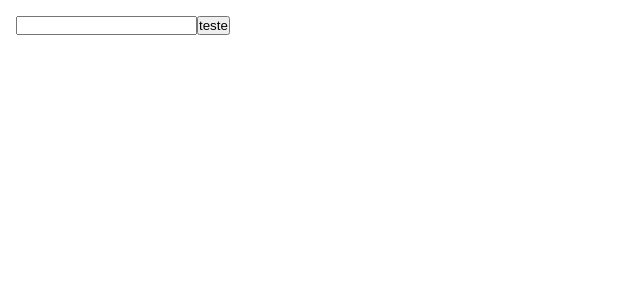
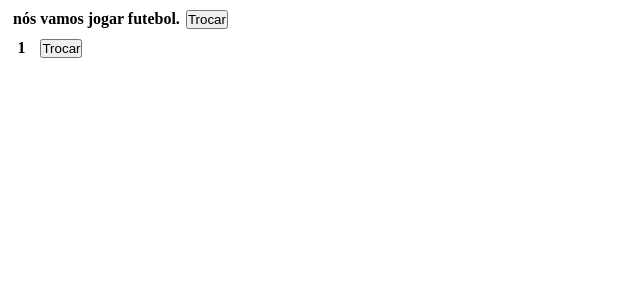
Before and after one commit to Meds-Mauricio/aulas-FPR, a React (Create React App) app in the folder my-app/: page / in a window 1280 px wide. Shown: the top 300 px of the page, without its empty margins (0-640 px from the left). Built offline with nearby package versions, Linux system fonts and the light colour scheme.

Commit message:
aula-useState

```diff
--- a/my-app/src/App.css
+++ b/my-app/src/App.css
@@ -1,20 +1,27 @@
-*{
+* {
     margin: 0;
     padding: 0;
     box-sizing: border-box;
 }
-form {
-    margin: 1rem;
-    display: flex;
-    margin-bottom: 2rem;
-    height: auto;
+
+.box {
+    width: 300px;
 }
 
-.input {
+.frase {
     display: flex;
-    flex-direction: column;
+    margin: 10px 10px;
+    width: 221px;
+    flex-direction: row;
+    justify-content: space-around;
+    font-weight: bold;
 }
 
-.input-1 {
-margin-bottom: 1rem;
+.matematica {
+    display: flex;
+    margin: 10px 10px;
+    width: 80px;
+    flex-direction: row;
+    justify-content: space-around;
+    font-weight: bold;
 }
--- a/my-app/src/App.js
+++ b/my-app/src/App.js
@@ -1,17 +1,32 @@
 import './App.css';
-import React from 'react';
-import { BrowserRouter, Route, Routes } from 'react-router-dom'
-import Lojas from './pages/loja';
-import Home from './pages/home';
+import React, { useState } from 'react';
 
 function App() {
+    const [pronome, setPronome] = useState('nós vamos')
+    const [esporte, setEsporte] = useState('futebol')
+    const [ multiplicar, setMultiplicar] = useState(1)
+
+    function mudar() {
+        setPronome('eles vão')
+        setEsporte('basquete')
+    }
+
+    function contador() {
+        setMultiplicar(multiplicar * 4)
+    }
+
     return (
-        <BrowserRouter>
-        <Routes>
-          <Route path='/' element={<Home />} />
-          <Route path='/lojas' element={<Lojas />} />
-        </Routes>
-      </BrowserRouter>
+        <div className="box">
+            <div className='frase'>
+                <p>{pronome} jogar {esporte}.</p>
+                <button onClick={() => mudar()}>Trocar</button>
+            </div>
+
+            <div className='matematica'>
+                {multiplicar}
+                <button onClick={() => setMultiplicar(multiplicar * 4)}>Trocar</button>
+            </div>
+        </div>
     )
 }
 export default App;
--- a/my-app/src/pages/home/index.js
+++ b/my-app/src/pages/home/index.js
@@ -1,24 +1,7 @@
 import React from "react"
+import { useState } from "react";
 
 function Home() {
-    let valor
-    const shopping = (lojas) => {
-        valor = lojas
-    }
-    const click = () => {
-        window.location.href = `/lojas?=${valor}`
-    }
-    return (
-        <div className="box">
-            <form>
-                <input onChange={(e) => shopping(e.target.value)} />
-                <button onClick={(e) => {
-                    e.preventDefault()
-                    click()
-                }}
-                >teste</button>
-            </form>
-        </div>
-    )
+
 }
 export default Home;
```
